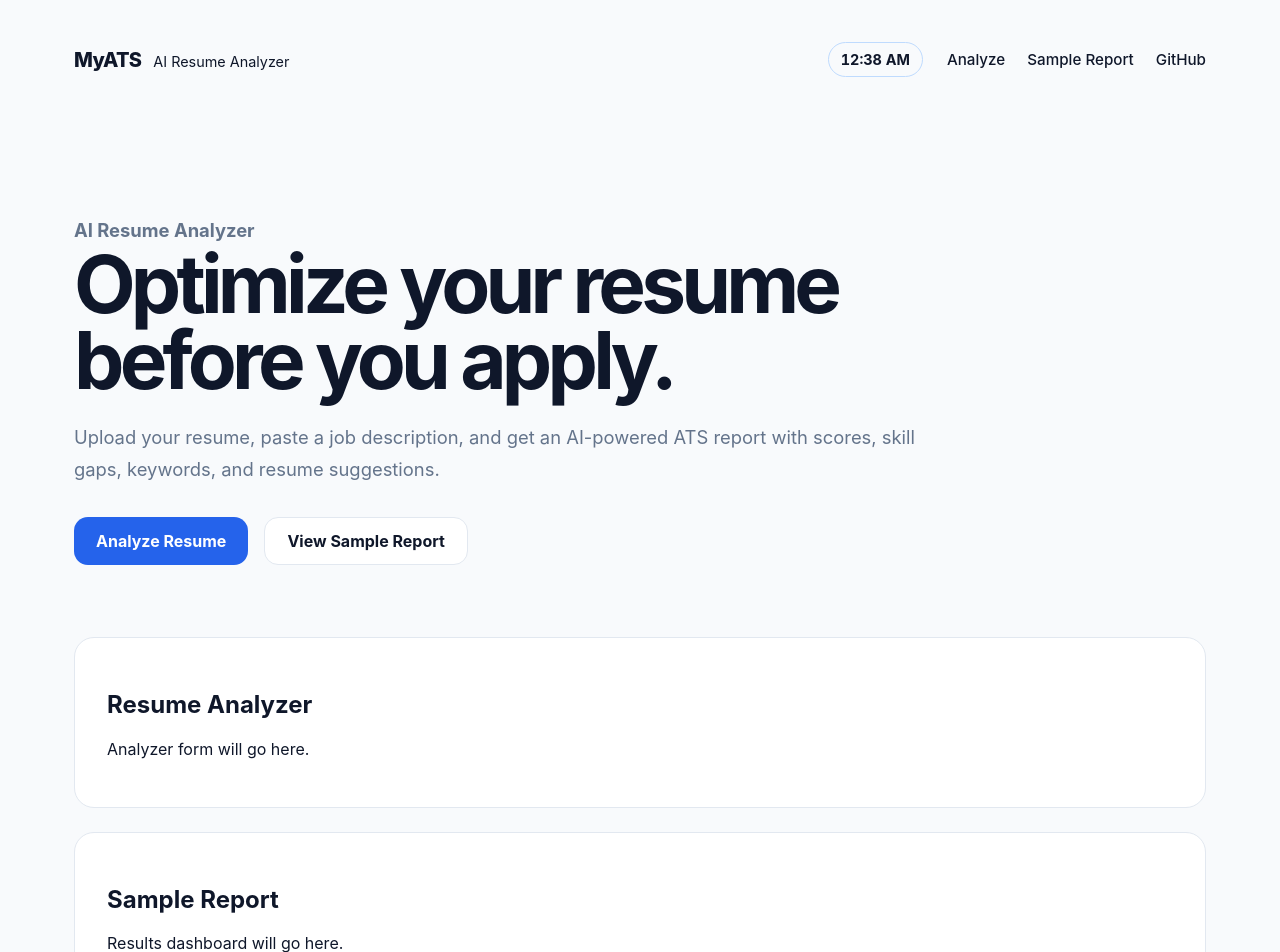
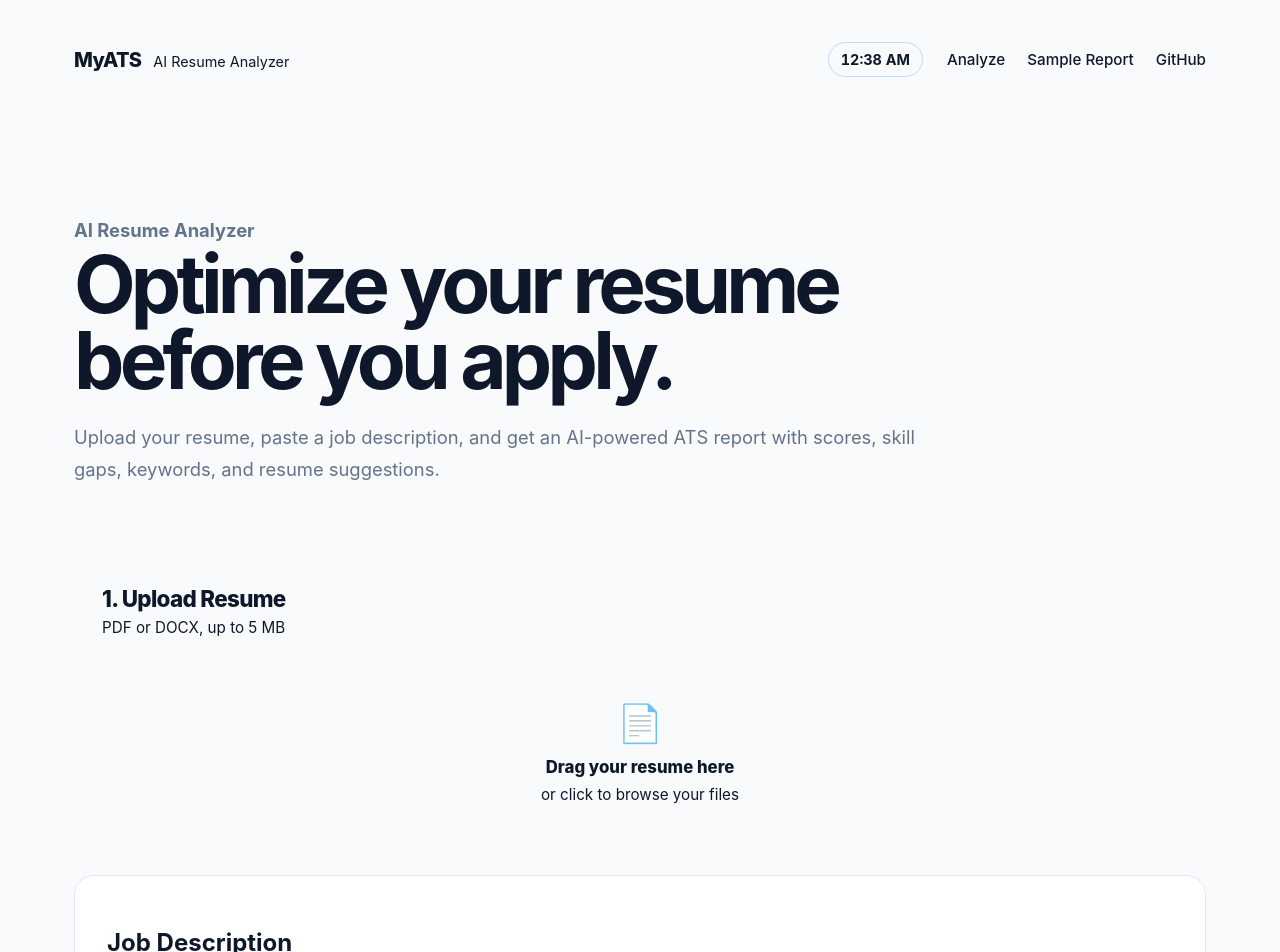
Before and after one commit to edobbin/OpenAi-console-resume-analyzer, a React (Vite) app in the folder frontend/: page / in a window 1280 px wide. Shown: the top 952 px of the page. Built offline with nearby package versions, Linux system fonts and the light colour scheme.

Commit message:
resume upload UI

```diff
--- a/frontend/src/App.tsx
+++ b/frontend/src/App.tsx
@@ -1,7 +1,9 @@
-import './App.css'
+import { useState } from "react";
 import Navbar from "./components/layout/Navbar";
+import ResumeUpload from "./components/analyzer/ResumeUpload";
 
 function App() {
+  const [resumeFile, setResumeFile] = useState<File | null>(null);
 
   return (
     <>
@@ -10,37 +12,27 @@ function App() {
       <main className="page-container">
         <section className="hero-section">
           <p className="eyebrow">AI Resume Analyzer</p>
-
           <h1>Optimize your resume before you apply.</h1>
-
           <p>
             Upload your resume, paste a job description, and get an AI-powered
             ATS report with scores, skill gaps, keywords, and resume suggestions.
           </p>
-
-          <div className="hero-actions">
-            <a href="#analyzer" className="primary-button">
-              Analyze Resume
-            </a>
-
-            <a href="#sample-report" className="secondary-button">
-              View Sample Report
-            </a>
-          </div>
         </section>
 
-        <section id="analyzer" className="placeholder-section">
-          <h2>Resume Analyzer</h2>
-          <p>Analyzer form will go here.</p>
-        </section>
+        <section id="analyzer" className="analyzer-grid">
+          <ResumeUpload
+            selectedFile={resumeFile}
+            onFileSelect={setResumeFile}
+          />
 
-        <section id="sample-report" className="placeholder-section">
-          <h2>Sample Report</h2>
-          <p>Results dashboard will go here.</p>
+          <section className="placeholder-section">
+            <h2>Job Description</h2>
+            <p>Textarea component will go here.</p>
+          </section>
         </section>
       </main>
     </>
-  )
+  );
 }
 
-export default App
+export default App;
--- /dev/null
+++ b/frontend/src/components/analyzer/ResumeUpload.css
@@ -0,0 +1,94 @@
+.resume-upload-card {
+  background: var(--color-card);
+  border: 1px solid var(--color-border);
+  border-radius: 24px;
+  padding: 28px;
+}
+
+.resume-upload-header {
+  margin-bottom: 20px;
+}
+
+.step-label {
+  margin: 0;
+  color: var(--color-text);
+  font-size: 1.4rem;
+  font-weight: 800;
+  letter-spacing: -0.03em;
+}
+
+.helper-text {
+  margin: 6px 0 0;
+  color: var(--color-muted);
+  font-size: 0.95rem;
+}
+
+.resume-dropzone {
+  min-height: 190px;
+  border: 2px dashed var(--color-border);
+  border-radius: 20px;
+  background: var(--color-bg);
+  display: flex;
+  align-items: center;
+  justify-content: center;
+  padding: 24px;
+  cursor: pointer;
+  transition: border-color 0.2s ease, background 0.2s ease, transform 0.2s ease;
+}
+
+.resume-dropzone:hover,
+.resume-dropzone--active {
+  border-color: var(--color-primary);
+  background: var(--color-primary-soft);
+  transform: translateY(-1px);
+}
+
+.resume-file-input {
+  display: none;
+}
+
+.resume-empty-state,
+.resume-selected-file {
+  text-align: center;
+}
+
+.resume-file-icon {
+  font-size: 2.3rem;
+  margin-bottom: 12px;
+}
+
+.resume-empty-state h3,
+.resume-selected-file h3 {
+  margin: 0;
+  color: var(--color-text);
+  font-size: 1.05rem;
+  font-weight: 800;
+}
+
+.resume-empty-state p,
+.resume-selected-file p {
+  margin: 8px 0 0;
+  color: var(--color-muted);
+  font-size: 0.95rem;
+}
+
+.remove-file-button {
+  margin-top: 16px;
+  border: none;
+  background: transparent;
+  color: var(--color-danger);
+  font-weight: 700;
+  cursor: pointer;
+  padding: 0;
+}
+
+.remove-file-button:hover {
+  text-decoration: underline;
+}
+
+.resume-upload-error {
+  margin: 16px 0 0;
+  color: var(--color-danger);
+  font-size: 0.95rem;
+  font-weight: 600;
+}
--- /dev/null
+++ b/frontend/src/components/analyzer/ResumeUpload.tsx
@@ -0,0 +1,148 @@
+import { useRef, useState } from "react";
+import "./ResumeUpload.css";
+
+type ResumeUploadProps = {
+  selectedFile: File | null;
+  onFileSelect: (file: File | null) => void;
+};
+
+const ACCEPTED_FILE_TYPES = [
+  "application/pdf",
+  "application/vnd.openxmlformats-officedocument.wordprocessingml.document",
+];
+
+const MAX_FILE_SIZE_MB = 5;
+
+function ResumeUpload({ selectedFile, onFileSelect }: ResumeUploadProps) {
+  const inputRef = useRef<HTMLInputElement | null>(null);
+  const [error, setError] = useState("");
+  const [isDragging, setIsDragging] = useState(false);
+
+  const validateAndSetFile = (file: File) => {
+    setError("");
+
+    const isAcceptedType = ACCEPTED_FILE_TYPES.includes(file.type);
+    const isAcceptedExtension =
+      file.name.toLowerCase().endsWith(".pdf") ||
+      file.name.toLowerCase().endsWith(".docx");
+
+    if (!isAcceptedType && !isAcceptedExtension) {
+      setError("Please upload a PDF or DOCX resume.");
+      onFileSelect(null);
+      return;
+    }
+
+    const fileSizeMb = file.size / (1024 * 1024);
+
+    if (fileSizeMb > MAX_FILE_SIZE_MB) {
+      setError(`File must be under ${MAX_FILE_SIZE_MB} MB.`);
+      onFileSelect(null);
+      return;
+    }
+
+    onFileSelect(file);
+  };
+
+  const handleFileChange = (event: React.ChangeEvent<HTMLInputElement>) => {
+    const file = event.target.files?.[0];
+
+    if (!file) return;
+
+    validateAndSetFile(file);
+  };
+
+  const handleBrowseClick = () => {
+    inputRef.current?.click();
+  };
+
+  const handleRemoveFile = () => {
+    onFileSelect(null);
+    setError("");
+
+    if (inputRef.current) {
+      inputRef.current.value = "";
+    }
+  };
+
+  const handleDragOver = (event: React.DragEvent<HTMLDivElement>) => {
+    event.preventDefault();
+    setIsDragging(true);
+  };
+
+  const handleDragLeave = () => {
+    setIsDragging(false);
+  };
+
+  const handleDrop = (event: React.DragEvent<HTMLDivElement>) => {
+    event.preventDefault();
+    setIsDragging(false);
+
+    const file = event.dataTransfer.files?.[0];
+
+    if (!file) return;
+
+    validateAndSetFile(file);
+  };
+
+  const formattedFileSize = selectedFile
+    ? `${(selectedFile.size / (1024 * 1024)).toFixed(2)} MB`
+    : "";
+
+  return (
+    <section className="resume-upload-card">
+      <div className="resume-upload-header">
+        <p className="step-label">1. Upload Resume</p>
+        <p className="helper-text">PDF or DOCX, up to 5 MB</p>
+      </div>
+
+      <div
+        className={`resume-dropzone ${isDragging ? "resume-dropzone--active" : ""}`}
+        onClick={handleBrowseClick}
+        onDragOver={handleDragOver}
+        onDragLeave={handleDragLeave}
+        onDrop={handleDrop}
+        role="button"
+        tabIndex={0}
+      >
+        <input
+          ref={inputRef}
+          className="resume-file-input"
+          type="file"
+          accept=".pdf,.docx"
+          onChange={handleFileChange}
+        />
+
+        {!selectedFile ? (
+          <div className="resume-empty-state">
+            <div className="resume-file-icon">📄</div>
+            <h3>Drag your resume here</h3>
+            <p>or click to browse your files</p>
+          </div>
+        ) : (
+          <div className="resume-selected-file">
+            <div className="resume-file-icon">✅</div>
+
+            <div>
+              <h3>{selectedFile.name}</h3>
+              <p>{formattedFileSize}</p>
+            </div>
+          </div>
+        )}
+      </div>
+
+      {selectedFile && (
+        <button
+          className="remove-file-button"
+          type="button"
+          onClick={handleRemoveFile}
+        >
+          Remove file
+        </button>
+      )}
+
+      {error && <p className="resume-upload-error">{error}</p>}
+    </section>
+  );
+}
+
+export default ResumeUpload;
--- a/package.json
+++ b/package.json
@@ -6,7 +6,7 @@
     "frontend": "cd frontend && npm run dev",
     "dev": "concurrently \"npm run backend\" \"npm run frontend\"",
     "install-frontend": "cd frontend && npm install",
-    "install-backend": "cd backend && .\\.venv\\Scripts\\pip install -r requirements.txt",
+    "install-backend": "cd backend && .\\.venv\\Scripts\\python -m pip install -r requirements.txt",
     "freeze-backend": "cd backend && .\\.venv\\Scripts\\pip freeze > requirements.txt"
   },
   "devDependencies": {
```
Also changed, not shown: 1 other file (tests, documents, lock files or other folders).
